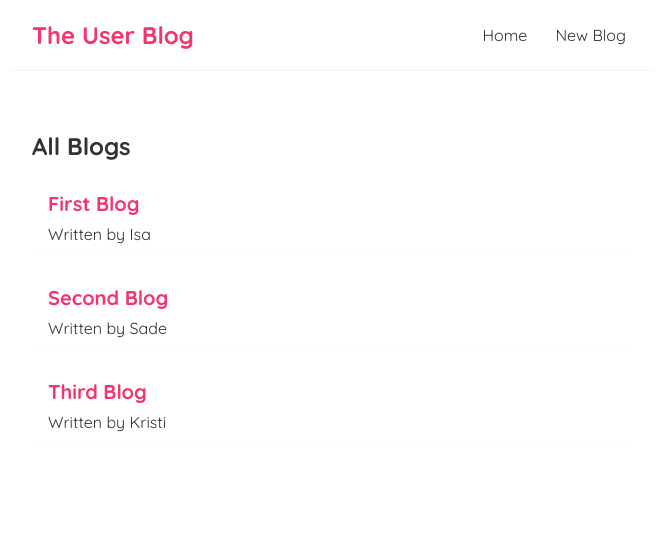
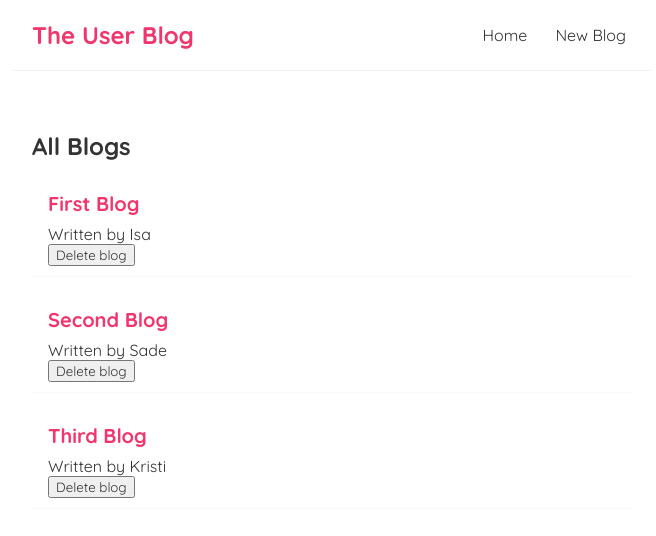
Before and after one commit to reinertisa/user-blog-mnt-ts, a React (Vite) app: page / in a window 1280 px wide. Shown: the top 536 px of the page, without its empty margins (308-964 px from the left). Built offline with nearby package versions, Linux system fonts and the light colour scheme.

Commit message:
feat(website): functions as props

```diff
--- a/src/components/BlogList.tsx
+++ b/src/components/BlogList.tsx
@@ -3,9 +3,10 @@ import type {Blog} from "./Home.tsx";
 type BlogListProps = {
     blogs: Blog[],
     title: string,
+    handleDelete: (id: number) => void,
 }
 
-export default function BlogList({blogs, title}: BlogListProps) {
+export default function BlogList({blogs, title, handleDelete}: BlogListProps) {
 
     return (
         <div className="blog-list">
@@ -14,6 +15,7 @@ export default function BlogList({blogs, title}: BlogListProps) {
                 <div className="blog-preview" key={blog.id}>
                     <h2>{blog.title}</h2>
                     <p>Written by {blog.author}</p>
+                    <button onClick={() => handleDelete(blog.id)}>Delete blog</button>
                 </div>
             ))}
         </div>
--- a/src/components/Home.tsx
+++ b/src/components/Home.tsx
@@ -10,15 +10,17 @@ export type Blog = {
 
 export default function Home() {
 
-    const [blogs] = useState<Blog[]>([
+    const [blogs, setBlogs] = useState<Blog[]>([
         {title: 'First Blog', body: 'Hey how are you?', author: 'Isa', id: 1},
         {title: 'Second Blog', body: 'How old are you?', author: 'Sade', id: 2},
         {title: 'Third Blog', body: 'Where do you come from?', author: 'Kristi', id: 3},
     ])
 
+    const handleDelete = (id: number) => setBlogs(blogs.filter(blog => blog.id !== id));
+
     return (
         <div className="home">
-            <BlogList blogs={blogs} title="All Blogs" />
+            <BlogList blogs={blogs} title="All Blogs" handleDelete={handleDelete} />
         </div>
     )
 }
```
